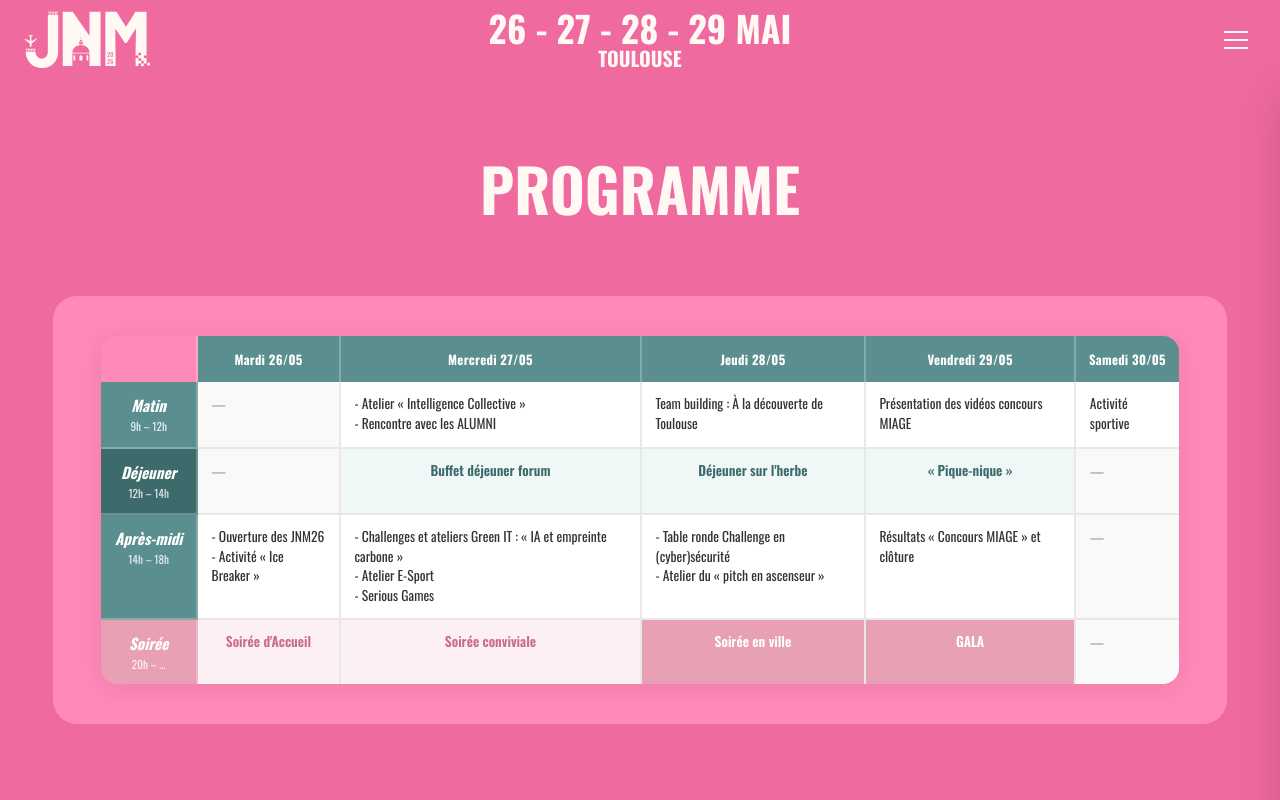
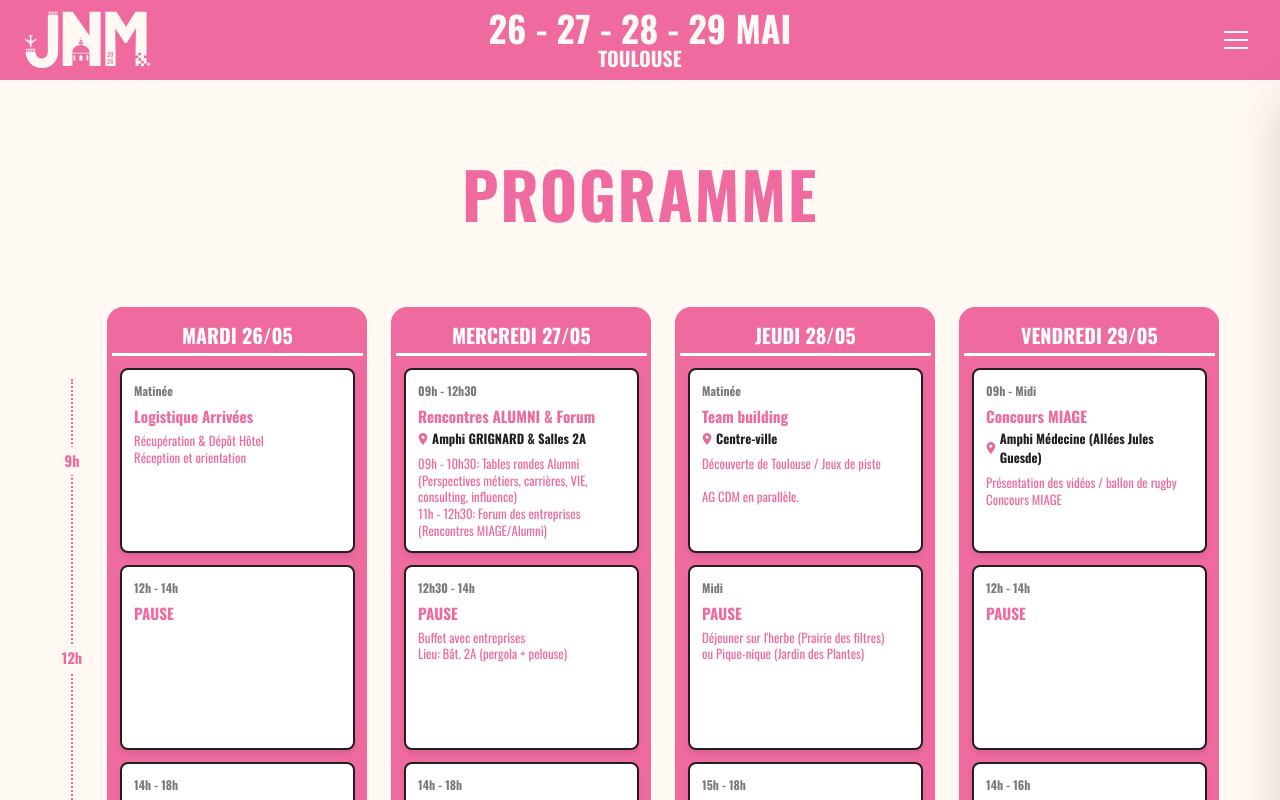
Before and after one commit to JPX87/jnm2026-front, a Next.js app: page /programme in a window 1280 px wide. Shown: the top 800 px of the page. Built offline with nearby package versions, Linux system fonts and the light colour scheme.

Commit message:
refactor: program view

```diff
--- a/src/app/(header)/programme/page.tsx
+++ b/src/app/(header)/programme/page.tsx
@@ -9,10 +9,18 @@ export const metadata: Metadata = {
 
 export default function ProgrammePage() {
     return (
-        <PageTemplate title="PROGRAMME" className="programme">
-            <Section variant="tertiary" maxWidth="xl">
+        <main className="relative bg-(--color-secondary) min-h-screen text-(--color-seconde-black) dark:bg-(--color-seconde-black) dark:text-(--color-secondary)">
+            <div className="flex flex-col gap-8 md:gap-12 py-8 md:py-12 pt-24 md:pt-32 max-w-7xl mx-auto px-4 sm:px-6 lg:px-8">
+                {/* Hero Section - Title */}
+                <div className="w-full">
+                    <h1 className="text-center text-3xl sm:text-4xl md:text-[3.5rem] lg:text-[4rem] font-black my-[20px] md:my-[30px] text-(--color-primary) uppercase tracking-wide">
+                        PROGRAMME
+                    </h1>
+                </div>
+
+                {/* Content Section */}
                 <Programme />
-            </Section>
-        </PageTemplate>
+            </div>
+        </main>
     );
 }
--- /dev/null
+++ b/src/components/ui/Programme/Programme.module.scss
@@ -0,0 +1,229 @@
+/* src/components/ui/Programme/Programme.module.scss */
+
+/* ===== Grid Layout ===== */
+.programmeContainer {
+  width: 100%;
+  display: flex;
+  justify-content: center;
+}
+
+.programmeGrid {
+  display: flex;
+  justify-content: center;
+  gap: 1.5rem;
+  width: 100%;
+  max-width: 1200px;
+}
+
+/* Time axis column (left) */
+.timeColumn {
+  display: flex;
+  flex-direction: column;
+  padding: 0.8rem 0; /* match dayColumn top padding */
+  padding-bottom: 2rem; /* match dayColumn bottom padding */
+  position: relative;
+}
+
+.timeHeaderSpacer {
+  font-size: 1.25rem;
+  padding-bottom: 0.4rem;
+  margin-bottom: 0.75rem;
+  visibility: hidden;
+}
+
+.timeContent {
+  display: grid;
+  grid-template-rows: repeat(4, 1fr);
+  gap: 0.75rem;
+  flex: 1;
+}
+
+.timeMarker {
+  display: flex;
+  flex-direction: column;
+  align-items: center;
+  justify-content: center;
+  color: var(--color-primary); /* Pink times */
+  font-weight: 800;
+  font-size: 0.9rem;
+  position: relative;
+}
+
+.timeMarker span {
+  background: var(--color-secondary);
+  padding: 0.2rem 0;
+  z-index: 2;
+}
+
+/* Dotted line connecting times */
+.timeColumn::before {
+  content: '';
+  position: absolute;
+  top: 4.5rem;
+  bottom: 2rem;
+  left: 50%;
+  transform: translateX(-50%);
+  width: 2px;
+  border-left: 2px dotted var(--color-primary);
+  z-index: 1;
+}
+
+/* Day Columns */
+.dayColumn {
+  flex: 1;
+  background-color: var(--color-primary); /* Pink background in light mode */
+  border-radius: 1rem;
+  display: flex;
+  flex-direction: column;
+  padding: 0.8rem;
+  padding-bottom: 2rem;
+  min-height: 700px;
+  max-width: 260px; /* Constrain width to look more like columns */
+}
+
+.dayContent {
+  display: grid;
+  grid-template-rows: repeat(4, 1fr);
+  gap: 0.75rem;
+  flex: 1;
+}
+
+.dayHeader {
+  color: white;
+  font-weight: 900;
+  font-size: 1.25rem;
+  text-align: center;
+  text-transform: uppercase;
+  padding-bottom: 0.4rem;
+  margin-bottom: 0.75rem;
+  position: relative;
+}
+
+/* White line under header */
+.dayHeader::after {
+  content: '';
+  position: absolute;
+  bottom: 0;
+  left: -8px; /* extend line past text */
+  right: -8px;
+  height: 3px;
+  background-color: white;
+}
+
+/* ===== Event Cards ===== */
+.eventCard {
+  flex: 1;
+  background-color: white;
+  border: 2px solid var(--color-seconde-black); /* Black border */
+  border-radius: 0.5rem;
+  padding: 0.75rem;
+  color: var(--color-seconde-black);
+  position: relative;
+  font-size: 0.85rem;
+  display: flex;
+  flex-direction: column;
+  gap: 0.25rem;
+  box-shadow: 0 4px 6px -1px rgba(0, 0, 0, 0.1);
+}
+
+.eventCardHeader {
+  color: var(--color-primary); /* Pink headers inside cards */
+  font-weight: 800;
+  font-size: 0.95rem;
+  line-height: 1.2;
+}
+
+.eventCardTime {
+  font-weight: 700;
+  font-size: 0.75rem;
+  color: var(--color-seconde-black);
+  opacity: 0.6;
+  margin-bottom: 0.15rem;
+  display: flex;
+  align-items: center;
+  gap: 0.25rem;
+}
+
+.eventCardLocation {
+  font-weight: 700;
+  font-size: 0.8rem;
+  color: var(--color-seconde-black);
+  display: flex;
+  align-items: center;
+  gap: 0.25rem;
+}
+
+.eventCardDesc {
+  color: var(--color-primary);
+  font-size: 0.8rem;
+  line-height: 1.3;
+  margin-top: 0.25rem;
+}
+
+/* Pause Element */
+.pauseBreak {
+  flex: 1;
+  display: flex;
+  align-items: center;
+  justify-content: center;
+  color: white;
+  font-weight: 900;
+  text-align: center;
+  font-size: 1.1rem;
+  margin: 0.5rem 0;
+}
+
+
+/* ===== Dark Mode Overrides ===== */
+:global([data-theme="dark"]) {
+  /* The page background itself should be dark, handled in page.tsx */
+
+  .timeMarker {
+    color: var(--color-secondary); /* Cream time texts */
+  }
+
+  .timeColumn::before {
+    border-left: 2px dotted var(--color-secondary);
+  }
+
+  .timeMarker span {
+    background: var(--color-seconde-black);
+  }
+
+  .dayColumn {
+    background-color: var(--color-secondary); /* Cream background in dark mode */
+  }
+
+  .dayHeader {
+    color: var(--color-seconde-black); /* Black text */
+  }
+
+  .dayHeader::after {
+    background-color: var(--color-seconde-black); /* Black line */
+  }
+
+  .pauseBreak {
+    color: var(--color-primary); /* Pink text on cream background */
+  }
+
+  .eventCard {
+    background-color: white; /* Cards stay white */
+    /* Border is already black */
+  }
+}
+
+/* ===== Responsive Mobile View ===== */
+@media (max-width: 768px) {
+  .programmeGrid {
+    display: none; /* Desktop grid is hidden on mobile, replaced by TSX conditional rendering */
+  }
+
+  .timeColumn {
+    display: none; /* Hide timeline axis on mobile */
+  }
+
+  .dayColumn {
+    max-width: none;
+    min-height: auto;
+  }
+}
--- a/src/components/ui/Programme/Programme.tsx
+++ b/src/components/ui/Programme/Programme.tsx
@@ -1,178 +1,179 @@
 import React from "react";
+import styles from "./Programme.module.scss";
 
 const timeSlots = [
-    { name: "Matin", hours: "9h – 12h" },
-    { name: "Déjeuner", hours: "12h – 14h" },
-    { name: "Après-midi", hours: "14h – 18h" },
-    { name: "Soirée", hours: "20h – …" },
+    { name: "Matin", hours: "9h", endTime: "12h" },
+    { name: "Déjeuner", hours: "12h", endTime: "14h" },
+    { name: "Après-midi", hours: "14h", endTime: "18h" },
+    { name: "Soirée", hours: "20h", endTime: "…" },
 ] as const;
 
 type TimeSlot = (typeof timeSlots)[number]["name"];
 
 interface DaySchedule {
     day: string;
-    shortDay: string;
-    slots: Record<TimeSlot, { content: string; type?: "dejeuner" | "soiree" | "soiree-highlight" }>;
+    slots: Record<TimeSlot, { title?: string; location?: string; content?: string; time?: string }>;
 }
 
 const programme: DaySchedule[] = [
     {
         day: "Mardi 26/05",
-        shortDay: "Mar. 26",
         slots: {
-            Matin: { content: "" },
-            Déjeuner: { content: "" },
+            Matin: {
+                title: "Logistique Arrivées",
+                content: "Récupération & Dépôt Hôtel\nRéception et orientation",
+                time: "Matinée",
+            },
+            Déjeuner: {
+                title: "PAUSE"
+            },
             "Après-midi": {
-                content: "- Ouverture des JNM26\n- Activité « Ice Breaker »",
+                time: "14h - 18h",
+                title: "Accueil & Ouverture",
+                location: "Amphi CONCORDE, Bât. U4",
+                content: "14h: Étiquetage bagages & jeux d'attente\n15h: Ouverture JNM26 & Discours\n16h - 18h: Activité « Ice Breaker »",
             },
-            Soirée: { content: "Soirée d'Accueil", type: "soiree" },
+            Soirée: {
+                title: "Soirée d'Accueil",
+                location: "Esplanade ou l'Upsidom",
+                content: "Détails à définir"
+            },
         },
     },
     {
         day: "Mercredi 27/05",
-        shortDay: "Mer. 27",
         slots: {
             Matin: {
-                content:
-                    "- Atelier « Intelligence Collective »\n- Rencontre avec les ALUMNI",
+                time: "09h - 12h30",
+                title: "Rencontres ALUMNI & Forum",
+                location: "Amphi GRIGNARD & Salles 2A",
+                content: "09h - 10h30: Tables rondes Alumni (Perspectives métiers, carrières, VIE, consulting, influence)\n11h - 12h30: Forum des entreprises (Rencontres MIAGE/Alumni)",
             },
-            Déjeuner: { content: "Buffet déjeuner forum", type: "dejeuner" },
+            Déjeuner: {
+                title: "PAUSE",
+                content: "Buffet avec entreprises\nLieu: Bât. 2A (pergola + pelouse)",
+                time: "12h30 - 14h"
+            },
             "Après-midi": {
-                content:
-                    "- Challenges et ateliers Green IT : « IA et empreinte carbone »\n- Atelier E-Sport\n- Serious Games",
+                title: "Ateliers & Challenges",
+                time: "14h - 18h",
+                content: "14h - 15h30: Green IT (IA & empreinte carbone / IA conscientisée)\n16h - 18h: E-Sport (Étudiants vs Entreprises avec CGI & EXTIA)",
             },
-            Soirée: { content: "Soirée conviviale", type: "soiree" },
+            Soirée: {
+                title: "Bowling",
+            },
         },
     },
     {
         day: "Jeudi 28/05",
-        shortDay: "Jeu. 28",
         slots: {
-            Matin: { content: "Team building : À la découverte de Toulouse" },
-            Déjeuner: { content: "Déjeuner sur l'herbe", type: "dejeuner" },
+            Matin: {
+                time: "Matinée",
+                title: "Team building",
+                location: "Centre-ville",
+                content: "Découverte de Toulouse / Jeux de piste\n\nAG CDM en parallèle."
+            },
+            Déjeuner: {
+                title: "PAUSE",
+                content: "Déjeuner sur l'herbe (Prairie des filtres)\nou Pique-nique (Jardin des Plantes)",
+                time: "Midi"
+            },
             "Après-midi": {
-                content:
-                    "- Table ronde Challenge en (cyber)sécurité\n- Atelier du « pitch en ascenseur »",
+                title: "Conférences & Ateliers",
+                time: "15h - 18h",
+                location: "Amphi CONCORDE / GRIGNARD",
+                content: "15h - 16h30: Conférence Table Ronde (Aéronautique / Cyberdéfense)\n16h45 - 18h: Atelier Pitch en ascenseur (Pecha Kucha)",
             },
-            Soirée: { content: "Soirée en ville", type: "soiree-highlight" },
+            Soirée: {
+                title: "Soirée conviviale",
+                location: "« Central » de la fac",
+                content: "Quizz MIAGE & JNM (Kahoot)"
+            },
         },
     },
     {
         day: "Vendredi 29/05",
-        shortDay: "Ven. 29",
         slots: {
-            Matin: { content: "Présentation des vidéos concours MIAGE" },
-            Déjeuner: { content: "« Pique-nique »", type: "dejeuner" },
+            Matin: {
+                time: "09h - Midi",
+                title: "Concours MIAGE",
+                location: "Amphi Médecine (Allées Jules Guesde)",
+                content: "Présentation des vidéos / ballon de rugby Concours MIAGE"
+            },
+            Déjeuner: {
+                title: "PAUSE"
+            },
             "Après-midi": {
-                content: "Résultats « Concours MIAGE » et clôture",
+                time: "14h - 16h",
+                title: "Clôture",
+                content: "Résultats « Concours MIAGE »\nClôture de l'événement",
             },
-            Soirée: { content: "GALA", type: "soiree-highlight" },
-        },
-    },
-    {
-        day: "Samedi 30/05",
-        shortDay: "Sam. 30",
-        slots: {
-            Matin: { content: "Activité sportive" },
-            Déjeuner: { content: "" },
-            "Après-midi": { content: "" },
-            Soirée: { content: "" },
+            Soirée: {
+                title: "GALA",
+            },
         },
     },
 ];
 
-function slotCellClass(slot: TimeSlot, type?: string) {
-    if (type === "dejeuner") return "!bg-[#f0f7f7] !text-[#3d6b6b] font-semibold text-center";
-    if (type === "soiree") return "!bg-[#fdf0f4] !text-[#c76d8a] font-semibold text-center";
-    if (type === "soiree-highlight") return "!bg-[#e8a0b4] !text-white font-semibold text-center";
-    return "";
-}
-
-function slotHeaderClass(slot: TimeSlot) {
-    switch (slot) {
-        case "Matin":
-        case "Après-midi":
-            return "!bg-[#5b8e8e] !text-white";
-        case "Déjeuner":
-            return "!bg-[#3d6b6b] !text-white";
-        case "Soirée":
-            return "!bg-[#e8a0b4] !text-white";
-    }
-}
-
-function renderContent(content: string) {
-    if (!content) return <span className="text-gray-400 text-sm">—</span>;
+function renderContent(content?: string) {
+    if (!content) return null;
     return content.split("\n").map((line, j, arr) => (
-        <span key={j}>
+        <React.Fragment key={j}>
             {line}
             {j < arr.length - 1 && <br />}
-        </span>
+        </React.Fragment>
     ));
 }
 
 export default function Programme() {
     return (
-        <>
-            {/* ── Desktop: Table view ── */}
-            <div className="hidden md:block w-full rounded-2xl">
-                <table className="w-full border-separate border-spacing-0 text-[0.85rem] rounded-2xl overflow-hidden shadow-[0_4px_24px_rgba(0,0,0,0.08)]">
-                    <thead>
-                        <tr>
-                            <th className="bg-transparent border-r-2 border-white/25"></th>
-                            {programme.map((d) => (
-                                <th
-                                    key={d.day}
-                                    className="bg-[#5b8e8e] text-white font-bold text-center py-[0.85rem] px-3 text-[0.8rem] tracking-[0.02em] border-r-2 border-white/25 last:border-r-0"
-                                >
-                                    {d.day}
-                                </th>
-                            ))}
-                        </tr>
-                    </thead>
-                    <tbody>
-                        {timeSlots.map((slot, rowIndex) => (
-                            <tr key={slot.name}>
-                                <td className={`font-bold italic text-center whitespace-nowrap min-w-[90px] text-[0.95rem] border-r-2 border-white/25 py-3 px-[0.85rem] align-top bg-white text-[#333] leading-[1.45] ${rowIndex === timeSlots.length - 1 ? "" : "border-b-2 border-[#e8e8e8]"} ${slotHeaderClass(slot.name)}`}>
-                                    {slot.name}
-                                    <span className="block text-[0.7rem] not-italic font-normal opacity-85 mt-[2px]">{slot.hours}</span>
-                                </td>
-                                {programme.map((d) => {
-                                    const cell = d.slots[slot.name];
-                                    return (
-                                        <td
-                                            key={d.day}
-                                            className={`py-3 px-[0.85rem] align-top bg-white text-[#333] leading-[1.45] border-r-2 border-[#e8e8e8] last:border-r-0 ${rowIndex === timeSlots.length - 1 ? "" : "border-b-2 border-[#e8e8e8]"} ${!cell.content ? "!bg-[#f9f9f9]" : ""} ${slotCellClass(slot.name, cell.type)}`}
-                                        >
-                                            {renderContent(cell.content)}
-                                        </td>
-                                    );
-                                })}
-                            </tr>
+        <div className={styles.programmeContainer}>
+            <div className={styles.programmeGrid}>
+                {/* ── Timeline Axis (Left) ── */}
+                <div className={styles.timeColumn}>
+                    <div className={styles.timeHeaderSpacer} aria-hidden="true">
+                        &nbsp;
+                    </div>
+                    <div className={styles.timeContent}>
+                        {timeSlots.map((slot) => (
+                            <div key={slot.name} className={styles.timeMarker}>
+                                <span>{slot.hours}</span>
+                            </div>
                         ))}
-                    </tbody>
-                </table>
-            </div>
+                    </div>
+                </div>
 
-            {/* ── Mobile: Card view ── */}
-            <div className="flex md:hidden flex-col gap-5">
+                {/* ── Day Columns ── */}
                 {programme.map((day) => (
-                    <div key={day.day} className="rounded-2xl overflow-hidden shadow-[0_4px_20px_rgba(0,0,0,0.08)]">
-                        <div className="bg-[#5b8e8e] text-white font-bold text-center py-3 px-4 text-[1.05rem] tracking-[0.02em]">
+                    <div key={day.day} className={styles.dayColumn}>
+                        <div className={styles.dayHeader}>
                             {day.day}
                         </div>
-                        <div className="flex flex-col">
+
+                        <div className={styles.dayContent}>
                             {timeSlots.map((slot) => {
                                 const cell = day.slots[slot.name];
-                                if (!cell.content) return null;
+
+                                // Render empty space if no content
+                                if (!cell.title && !cell.content) {
+                                    return <div key={slot.name} className={styles.emptySlot} />;
+                                }
+
                                 return (
-                                    <div key={slot.name} className="flex border-b border-[#e8e8e8] last:border-b-0">
-                                        <span className={`shrink-0 w-[100px] py-[0.65rem] px-2 font-bold italic text-[0.82rem] flex flex-col items-center justify-center text-center ${slotHeaderClass(slot.name)}`}>
-                                            <span>{slot.name}</span>
-                                            <span className="block text-[0.68rem] not-italic font-normal opacity-85 mt-[1px]">{slot.hours}</span>
-                                        </span>
-                                        <span className={`flex-1 py-[0.65rem] px-3 text-[0.85rem] leading-[1.45] text-[#333] bg-white ${slotCellClass(slot.name, cell.type)}`}>
-                                            {renderContent(cell.content)}
-                                        </span>
+                                    <div key={slot.name} className={styles.eventCard}>
+                                        <div className={styles.eventCardTime}>
+                                            {cell.time || `${slot.hours} - ${slot.endTime}`}
+                                        </div>
+                                        {cell.title && <div className={styles.eventCardHeader}>{cell.title}</div>}
+                                        {cell.location && (
+                                            <div className={styles.eventCardLocation}>
+                                                <svg width="10" height="12" viewBox="0 0 10 14" fill="none" xmlns="http://www.w3.org/2000/svg">
+                                                    <path d="M5 0C2.24 0 0 2.24 0 5C0 8.75 5 14 5 14C5 14 10 8.75 10 5C10 2.24 7.76 0 5 0ZM5 6.8C4.01 6.8 3.2 5.99 3.2 5C3.2 4.01 4.01 3.2 5 3.2C5.99 3.2 6.8 4.01 6.8 5C6.8 5.99 5.99 6.8 5 6.8Z" fill="#E86A92"/>
+                                                </svg>
+                                                {cell.location}
+                                            </div>
+                                        )}
+                                        {cell.content && <div className={styles.eventCardDesc}>{renderContent(cell.content)}</div>}
                                     </div>
                                 );
                             })}
@@ -180,6 +181,46 @@ export default function Programme() {
                     </div>
                 ))}
             </div>
-        </>
+
+            {/* ── Mobile: Card view ── */}
+            <div className="flex md:hidden flex-col gap-6 w-full max-w-lg mx-auto mt-8">
+                {programme.map((day) => (
+                    <div key={day.day} className={styles.dayColumn}>
+                        <div className={styles.dayHeader}>
+                            {day.day}
+                        </div>
+                        <div className="flex flex-col gap-3">
+                            {timeSlots.map((slot) => {
+                                const cell = day.slots[slot.name];
+                                if (!cell.title && !cell.content) return null;
+
+                                return (
+                                    <div key={slot.name} className="flex flex-col gap-1">
+                                        <div className="text-white dark:text-(--color-seconde-black) font-bold text-sm italic ml-1 drop-shadow-sm">
+                                            {slot.name} ({slot.hours})
+                                        </div>
+                                        <div className={styles.eventCard}>
+                                            <div className={styles.eventCardTime}>
+                                                {cell.time || `${slot.hours} - ${slot.endTime}`}
+                                            </div>
+                                            {cell.title && <div className={styles.eventCardHeader}>{cell.title}</div>}
+                                            {cell.location && (
+                                                <div className={styles.eventCardLocation}>
+                                                    <svg width="10" height="12" viewBox="0 0 10 14" fill="none" xmlns="http://www.w3.org/2000/svg">
+                                                        <path d="M5 0C2.24 0 0 2.24 0 5C0 8.75 5 14 5 14C5 14 10 8.75 10 5C10 2.24 7.76 0 5 0ZM5 6.8C4.01 6.8 3.2 5.99 3.2 5C3.2 4.01 4.01 3.2 5 3.2C5.99 3.2 6.8 4.01 6.8 5C6.8 5.99 5.99 6.8 5 6.8Z" fill="#E86A92"/>
+                                                    </svg>
+                                                    {cell.location}
+                                                </div>
+                                            )}
+                                            {cell.content && <div className={styles.eventCardDesc}>{renderContent(cell.content)}</div>}
+                                        </div>
+                                    </div>
+                                );
+                            })}
+                        </div>
+                    </div>
+                ))}
+            </div>
+        </div>
     );
 }
```
Also changed, not shown: src/components/features/InscriptionContent/InscriptionContent.module.scss (+25 -17 lines).
